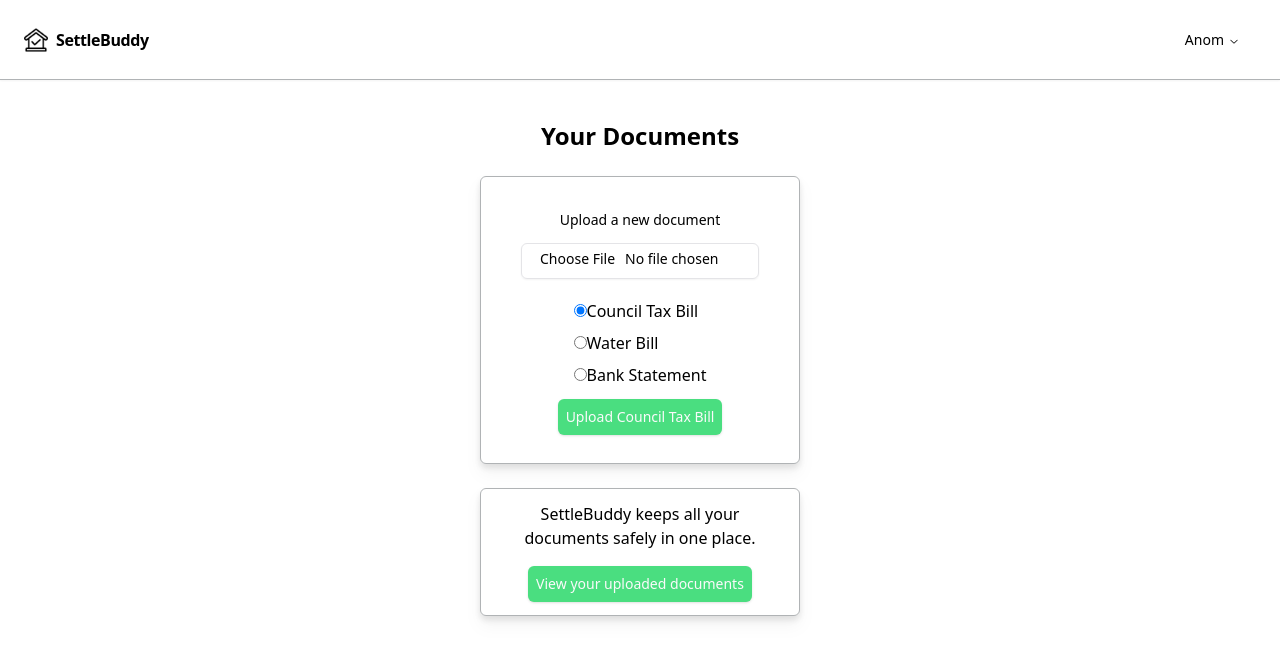
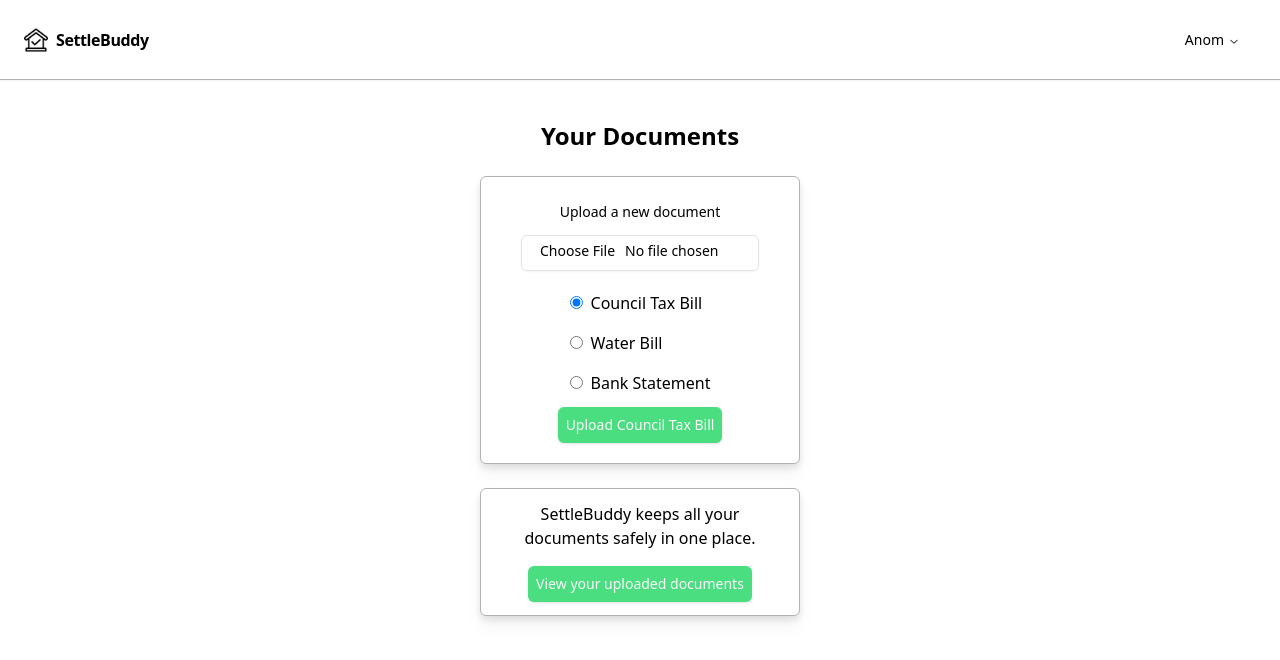
Before and after one commit to PDochev/hackathonparty, a React (Vite) app: page /files in a window 1280 px wide. Shown: the top 660 px of the page. Built offline with nearby package versions, Linux system fonts and the light colour scheme.

Commit message:
fixed some ui issues in the home and files pages

```diff
--- a/src/pages/Files.tsx
+++ b/src/pages/Files.tsx
@@ -13,95 +13,132 @@ import {
 } from "@/components/ui/dialog";
 
 export default function Files() {
-
-  const [selectedBill, setSelectedBill] = useState('Council Tax Bill');
-  const [loading, setLoading] = useState(false)
+  const [selectedBill, setSelectedBill] = useState("Council Tax Bill");
+  const [loading, setLoading] = useState(false);
 
   const handleChange = (event) => {
     setSelectedBill(event.target.value);
   };
 
   const uploadDoc = () => {
-    setLoading(true)
+    setLoading(true);
     setTimeout(() => {
       setLoading(false);
     }, 2000);
-  }
+  };
 
   const viewDocs = () => {
-    console.log("viewing docs")
-  }
+    console.log("viewing docs");
+  };
 
-  const files = ["CouncilTaxMar23", "CouncilTaxMay22", "OctopusEneJan24", "TriodosBankAug23", "OctopusEneJun24", "OctopusEneSep24"
-  ]
+  const files = [
+    "CouncilTaxMar23",
+    "CouncilTaxMay22",
+    "OctopusEneJan24",
+    "TriodosBankAug23",
+    "OctopusEneJun24",
+    "OctopusEneSep24",
+  ];
 
   return (
     <Layout>
       <div className="flex flex-col items-center justify-center">
         <div className="flex items-center justify-center mt-10">
-          <h3 className="text-2xl font-semibold">
-            Your Documents
-          </h3>
+          <h3 className="text-2xl font-semibold">Your Documents</h3>
         </div>
         <div className="w-full max-w-sm items-center mt-6">
-          <div className="uploaddocCard w-80 h-72  flex flex-col items-center justify-center border p-10 rounded-md bg-background m-auto drop-shadow-lg">
-            <div className={`${!loading ? "hidden" : "h-60 text-center flex p-20"}`}><p>UPLOADING...</p></div>
-            <div className={`${loading ? "hidden" : "flex flex-col items-center justify-center"}`}>
-              <Label className="m-2 text-center" htmlFor="picture">Upload a new document</Label>
+          <div className=" w-80 h-72  flex flex-col items-center justify-center border p-10 rounded-md bg-background m-auto drop-shadow-lg">
+            <div
+              className={`${
+                !loading ? "hidden" : "h-60 text-center flex p-20"
+              }`}
+            >
+              <p>UPLOADING...</p>
+            </div>
+            <div
+              className={`${
+                loading ? "hidden" : "flex flex-col items-center justify-center"
+              }`}
+            >
+              <Label className="m-2 text-center" htmlFor="picture">
+                Upload a new document
+              </Label>
               <Input className="m-2" id="picture" type="file" />
-              <div className="selectinput flex flex-col p-1 m-2 gap-2">
-                <label className="flex-1">
+              <div className="flex flex-col p-1 m-2 gap-2 ">
+                <div className="flex flex-col gap-4">
+                  <label>
                     <input
+                      className="mr-2"
                       type="radio"
                       defaultChecked
                       value="Council Tax Bill"
-                    checked={selectedBill === 'Council Tax Bill'}
+                      checked={selectedBill === "Council Tax Bill"}
                       onChange={handleChange}
                     />
                     Council Tax Bill
                   </label>
-                <label className="flex-1">
+                  <label>
                     <input
+                      className="mr-2"
                       type="radio"
                       value="Water Bill"
-                    checked={selectedBill === 'Water Bill'}
+                      checked={selectedBill === "Water Bill"}
                       onChange={handleChange}
                     />
                     Water Bill
                   </label>
 
-                <label className="flex-1">
+                  <label>
                     <input
+                      className="mr-2"
                       type="radio"
                       value="Bank Statement"
-                    checked={selectedBill === 'Bank Statement'}
+                      checked={selectedBill === "Bank Statement"}
                       onChange={handleChange}
                     />
                     Bank Statement
                   </label>
                 </div>
+              </div>
 
-              <Button className="mx-2 p-2 bg-green-400" onClick={uploadDoc} type="submit">Upload {selectedBill}</Button>
+              <Button
+                className="mx-2 p-2 bg-green-400"
+                onClick={uploadDoc}
+                type="submit"
+              >
+                Upload {selectedBill}
+              </Button>
             </div>
           </div>
           <br />
           <div className="uploaddocCard w-80 h-32 flex flex-col items-center justify-center border p-10 rounded-md bg-background drop-shadow-lg m-auto">
-            <p className="text-center text-md mb-4">SettleBuddy keeps all your documents safely in one place.</p>
+            <p className="text-center text-md mb-4">
+              SettleBuddy keeps all your documents safely in one place.
+            </p>
             <Dialog>
               <DialogTrigger>
-                <Button className="p-2 bg-green-400" type="submit" onClick={viewDocs} >View your uploaded documents</Button>
+                <Button
+                  className="p-2 bg-green-400"
+                  type="submit"
+                  onClick={viewDocs}
+                >
+                  View your uploaded documents
+                </Button>
               </DialogTrigger>
               <DialogContent className="w-80 md:w-96 lg:w-96  flex justify-center items-center rounded-md">
                 <DialogHeader>
                   <DialogTitle className="text-center m-2">
                     <h2>Your Files</h2>
                     <div className="grid grid-cols-2 items-center justify-center">
-                      {files.map(item =>
+                      {files.map((item) => (
                         <div className="p-1 m-2">
-                          <img src={docs_icon} className="w-16 h-16 m-auto rounded-md" />
+                          <img
+                            src={docs_icon}
+                            className="w-16 h-16 m-auto rounded-md"
+                          />
                           <p className="text-sm text-center p-1">{item}</p>
                         </div>
-                      )}
+                      ))}
                     </div>
                   </DialogTitle>
                 </DialogHeader>
@@ -109,8 +146,7 @@ export default function Files() {
             </Dialog>
           </div>
         </div>
-      </div >
-
-    </Layout >
+      </div>
+    </Layout>
   );
 }
--- a/src/pages/Home.tsx
+++ b/src/pages/Home.tsx
@@ -18,7 +18,7 @@ interface Task {
   title: string;
   created_at: Date;
   updated_at: Date;
-  subtasks: Subtask[]
+  subtasks: Subtask[];
 }
 
 interface Subtask {
@@ -31,34 +31,36 @@ interface Subtask {
 export default function Home() {
   // const userName = useUserStore(({ name }) => name);
   // TODO: get these values from API
-  const [user, setUser] = useState<User>()
-  const [userTasks, setUserTasks] = useState<Task[]>()
+  const [user, setUser] = useState<User>();
+  const [userTasks, setUserTasks] = useState<Task[]>();
   const progressValue = 40;
   const userTitle = "Newcomer";
   const leftPoints = 30;
 
   function getUser() {
     fetch("http://localhost:3000/users/1")
-      .then(response => response.json())
-      .then(data => setUser(data))
+      .then((response) => response.json())
+      .then((data) => setUser(data));
   }
 
-  function getTasks(){
+  function getTasks() {
     fetch("http://localhost:3000/users/1/incomplete-tasks")
-    .then(response => response.json())
-    .then(data => setUserTasks(data))
+      .then((response) => response.json())
+      .then((data) => setUserTasks(data));
   }
 
   useEffect(() => {
     getUser();
     getTasks();
-  },[])
+  }, []);
 
   return (
     <Layout>
       <main>
-        <div className="flex flex-col items-center justify-center mx-auto">
-          <Typography.H3>Welcome back {user?.name}</Typography.H3>
+        <div className="flex flex-col items-center justify-center mx-auto mt-6 mb-">
+          <Typography.H3 className="mb-4">
+            Welcome back {user?.name}
+          </Typography.H3>
           <ExpProgress
             value={progressValue}
             userTitle={userTitle}
```
Lines whose indentation alone changed are shown as unchanged.
